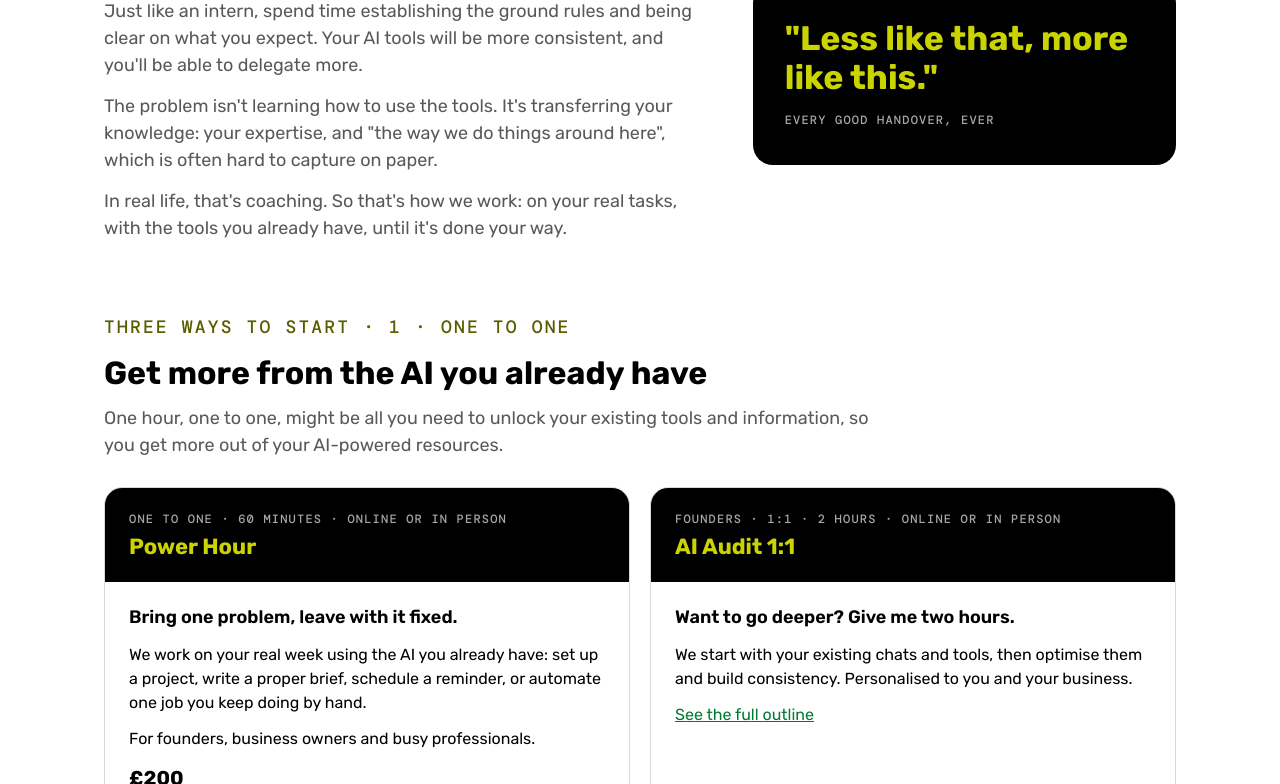
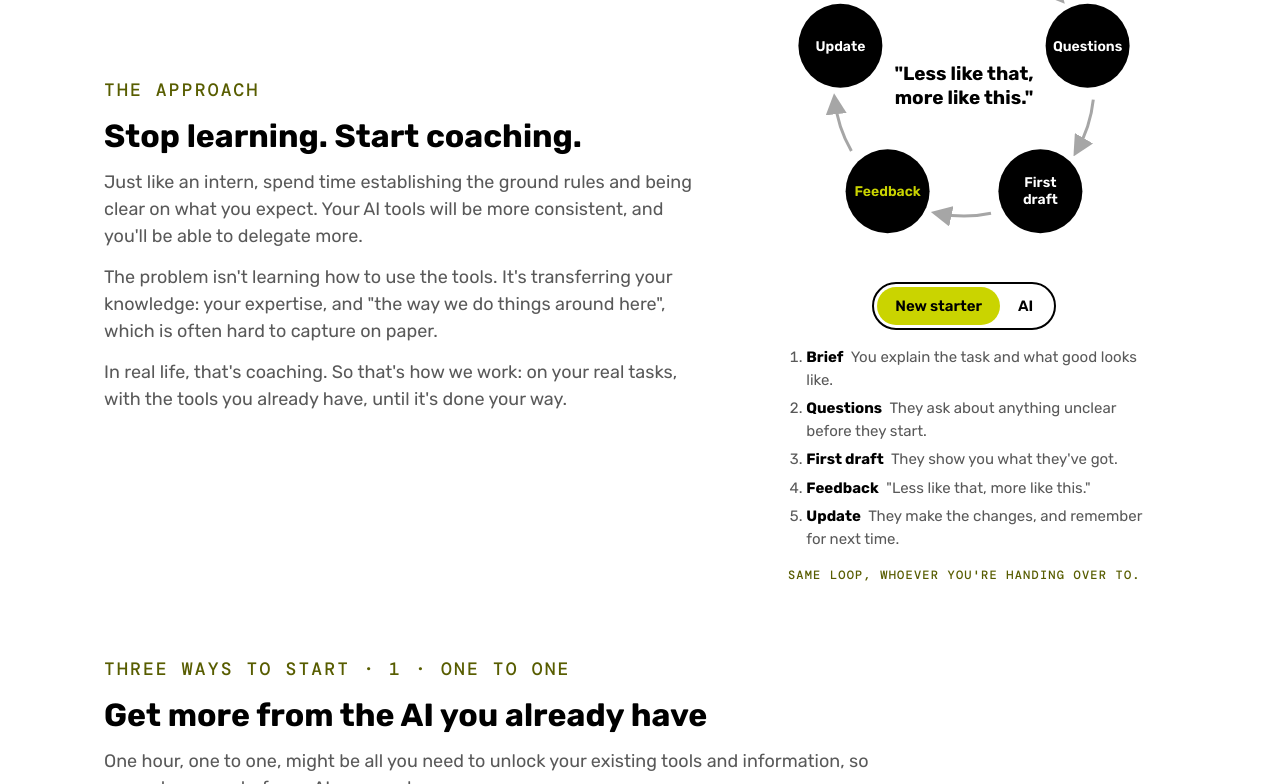
Before and after one commit to ckav/liminalcx-site, a plain HTML site: page services/index.html in a window 1280 px wide. Shown: the part 586-1370 px from the top of the page. Drawn offline with nearby package versions, Linux system fonts and the light colour scheme.

Commit message:
Services approach: feedback loop diagram with New starter / AI switch
Co-Authored-By: Claude Opus 5.5 <noreply@anthropic.com>

```diff
--- a/assets/site.css
+++ b/assets/site.css
@@ -106,6 +106,15 @@ ul.ticks li::before{content:"";position:absolute;left:4px;top:6px;width:15px;hei
 .story-quote blockquote{margin:0;color:var(--lime);font-size:clamp(26px,3vw,34px);font-weight:700;line-height:1.15}
 .story-quote figcaption{margin-top:14px;color:var(--muted);font-family:"DM Mono","Courier New",monospace;font-size:12px;letter-spacing:.1em;text-transform:uppercase}
 @media (max-width:760px){.story{grid-template-columns:1fr}}
+.loop{margin:0;display:flex;flex-direction:column;align-items:center;gap:16px}
+.loop svg{width:100%;max-width:360px;height:auto}
+.loop-switch{display:inline-flex;border:2px solid #000;border-radius:999px;padding:3px}
+.loop-switch button{font:inherit;font-weight:600;font-size:15px;border:0;background:none;color:#000;padding:8px 18px;border-radius:999px;cursor:pointer}
+.loop-switch button[aria-pressed="true"]{background:var(--lime)}
+.loop-steps{margin:0;padding-left:22px;display:flex;flex-direction:column;gap:6px;font-size:15px;max-width:360px}
+.loop-steps[hidden]{display:none}
+.loop-steps b{color:#000;margin-right:4px}
+.loop figcaption{color:var(--olive);font-family:"DM Mono","Courier New",monospace;font-size:12px;letter-spacing:.1em;text-transform:uppercase;text-align:center}
 
 /* Contact / footer */
 .contact{padding-top:72px}
--- a/services/index.html
+++ b/services/index.html
@@ -50,10 +50,59 @@
     <p>The problem isn't learning how to use the tools. It's transferring your knowledge: your expertise, and "the way we do things around here", which is often hard to capture on paper.</p>
     <p>In real life, that's coaching. So that's how we work: on your real tasks, with the tools you already have, until it's done your way.</p>
   </div>
-  <figure class="story-quote">
-    <blockquote>"Less like that, more like this."</blockquote>
-    <figcaption>Every good handover, ever</figcaption>
+  <figure class="loop" aria-labelledby="loop-cap">
+    <svg viewBox="0 0 360 360" role="img" aria-label="A loop of five steps: Brief, Questions, First draft, Feedback, Update, then back to Brief.">
+      <defs>
+        <marker id="arw" viewBox="0 0 10 10" refX="7" refY="5" markerWidth="7" markerHeight="7" orient="auto-start-reverse"><path d="M0 0 10 5 0 10z" fill="#A6A6A6"/></marker>
+      </defs>
+      <g fill="none" stroke="#A6A6A6" stroke-width="3" marker-end="url(#arw)">
+        <path d="M232.9 61.2A130 130 0 0 1 276.6 93"/>
+        <path d="M309.3 193.6A130 130 0 0 1 292.6 245"/>
+        <path d="M207 307.2A130 130 0 0 1 153 307.2"/>
+        <path d="M67.4 245A130 130 0 0 1 50.7 193.6"/>
+        <path d="M83.4 93A130 130 0 0 1 127.1 61.2"/>
+      </g>
+      <g fill="#000"><circle cx="180" cy="50" r="42"/><circle cx="303.6" cy="139.8" r="42"/><circle cx="256.4" cy="285.2" r="42"/><circle cx="103.6" cy="285.2" r="42"/><circle cx="56.4" cy="139.8" r="42"/></g>
+      <g fill="#fff" font-size="14" font-weight="600" text-anchor="middle" font-family="Rubik, Arial, sans-serif">
+        <text x="180" y="55">Brief</text>
+        <text x="303.6" y="144.8">Questions</text>
+        <text x="256.4" y="281.2">First</text><text x="256.4" y="298.2">draft</text>
+        <text x="103.6" y="290.2" fill="#CAD400">Feedback</text>
+        <text x="56.4" y="144.8">Update</text>
+      </g>
+      <g fill="#000" font-size="19" font-weight="700" text-anchor="middle" font-family="Rubik, Arial, sans-serif">
+        <text x="180" y="174">"Less like that,</text><text x="180" y="198">more like this."</text>
+      </g>
+    </svg>
+    <div class="loop-switch" role="group" aria-label="Show the loop for">
+      <button type="button" data-who="person" aria-pressed="true">New starter</button>
+      <button type="button" data-who="ai" aria-pressed="false">AI</button>
+    </div>
+    <ol class="loop-steps" data-who="person">
+      <li><b>Brief</b> You explain the task and what good looks like.</li>
+      <li><b>Questions</b> They ask about anything unclear before they start.</li>
+      <li><b>First draft</b> They show you what they've got.</li>
+      <li><b>Feedback</b> "Less like that, more like this."</li>
+      <li><b>Update</b> They make the changes, and remember for next time.</li>
+    </ol>
+    <ol class="loop-steps" data-who="ai" hidden>
+      <li><b>Brief</b> You give it the task, the background and an example of good.</li>
+      <li><b>Questions</b> You ask it to check anything unclear before it starts.</li>
+      <li><b>First draft</b> It shows you what it's got.</li>
+      <li><b>Feedback</b> "Less like that, more like this."</li>
+      <li><b>Update</b> You save the changes into its instructions, so it remembers next time.</li>
+    </ol>
+    <figcaption id="loop-cap">Same loop, whoever you're handing over to.</figcaption>
   </figure>
+  <script>
+  document.querySelectorAll('.loop-switch button').forEach(function(b){
+    b.addEventListener('click',function(){
+      var who=b.dataset.who;
+      document.querySelectorAll('.loop-switch button').forEach(function(x){x.setAttribute('aria-pressed',x===b)});
+      document.querySelectorAll('.loop-steps').forEach(function(l){l.hidden=l.dataset.who!==who});
+    });
+  });
+  </script>
 </section>
 
 <section class="wrap" id="one-to-one">
```
